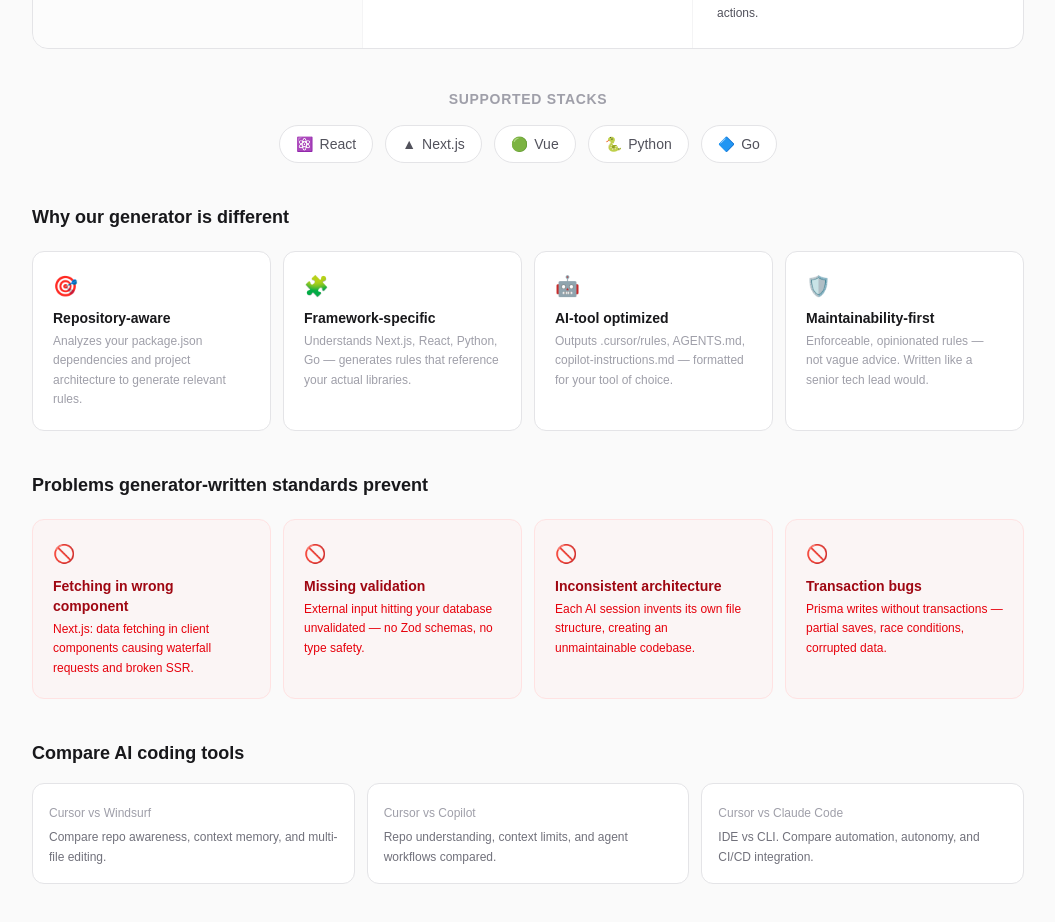
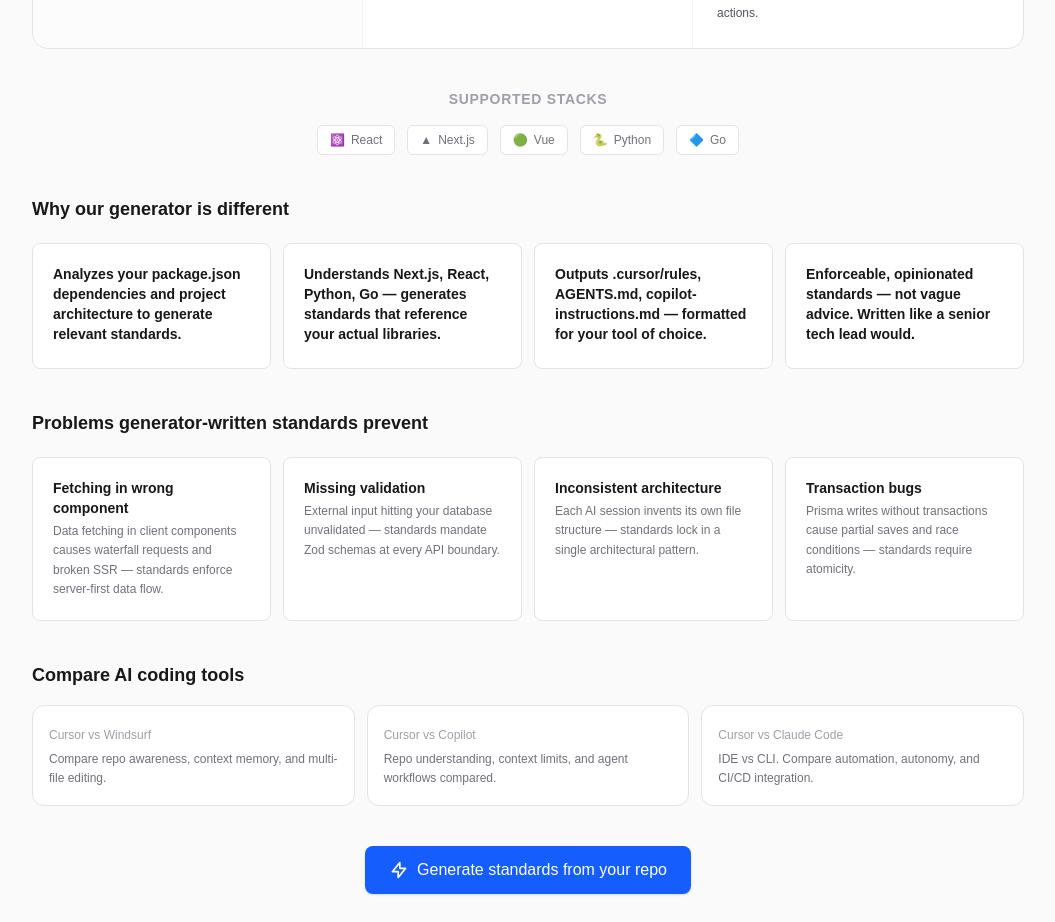
Before and after one commit to ningfd-ux/cursor-rules-cn, a Next.js app: page / in a window 1280 px wide. Shown: the part 1160-2082 px from the top of the page, without its empty margins (112-1167 px from the left). Built offline with nearby package versions, Linux system fonts and the light colour scheme.

Commit message:
refactor: emoji removal, gradient cleanup, visual unify to developer-tool style
- Removed emoji from Why cards and Problems sections
- Replaced red danger cards with clean neutral styling
- Supported Stacks: pill → badge style
- No SEO-style terms remaining on homepage

```diff
--- a/src/app/page.tsx
+++ b/src/app/page.tsx
@@ -120,7 +120,7 @@
             <Link
               key={s.href}
               href={s.href}
-              className="inline-flex items-center gap-1.5 rounded-full border border-zinc-200 bg-white px-4 py-2 text-sm text-zinc-600 transition-colors hover:border-zinc-300 hover:text-zinc-900 dark:border-zinc-700 dark:bg-zinc-900 dark:text-zinc-400 dark:hover:border-zinc-600 dark:hover:text-zinc-200"
+              className="inline-flex items-center gap-1.5 rounded-md border border-zinc-200 bg-white px-3 py-1.5 text-xs text-zinc-500 transition-colors hover:border-zinc-300 hover:text-zinc-900 dark:border-zinc-700 dark:bg-zinc-900 dark:text-zinc-400 dark:hover:border-zinc-600 dark:hover:text-zinc-200"
             >
               <span>{s.icon}</span>
               <span>{s.name}</span>
@@ -134,15 +134,14 @@
         <h2 className="mb-5 text-lg font-semibold text-zinc-900 dark:text-zinc-100">Why our generator is different</h2>
         <div className="grid gap-3 sm:grid-cols-2 lg:grid-cols-4">
           {[
-            ["🎯", "Repository-aware", "Analyzes your package.json dependencies and project architecture to generate relevant rules."],
-            ["🧩", "Framework-specific", "Understands Next.js, React, Python, Go — generates rules that reference your actual libraries."],
-            ["🤖", "AI-tool optimized", "Outputs .cursor/rules, AGENTS.md, copilot-instructions.md — formatted for your tool of choice."],
-            ["🛡️", "Maintainability-first", "Enforceable, opinionated rules — not vague advice. Written like a senior tech lead would."],
+            ["Repository-aware", "Analyzes your package.json dependencies and project architecture to generate relevant standards."],
+            ["Framework-specific", "Understands Next.js, React, Python, Go — generates standards that reference your actual libraries."],
+            ["AI-tool optimized", "Outputs .cursor/rules, AGENTS.md, copilot-instructions.md — formatted for your tool of choice."],
+            ["Maintainability-first", "Enforceable, opinionated standards — not vague advice. Written like a senior tech lead would."],
           ].map(([icon, title, desc]) => (
-            <div key={title as string} className="rounded-xl border border-zinc-200 bg-white p-5 dark:border-zinc-800 dark:bg-zinc-900">
-              <div className="mb-2 text-xl">{icon}</div>
+            <div key={title as string} className="rounded-lg border border-zinc-200 bg-white p-5 dark:border-zinc-800 dark:bg-zinc-900">
               <h3 className="text-sm font-semibold text-zinc-900 dark:text-zinc-100">{title}</h3>
-              <p className="mt-1 text-xs leading-relaxed text-zinc-400">{desc}</p>
+              <p className="mt-1 text-xs leading-relaxed text-zinc-500 dark:text-zinc-400">{desc}</p>
             </div>
           ))}
         </div>
@@ -153,15 +152,14 @@
         <h2 className="mb-5 text-lg font-semibold text-zinc-900 dark:text-zinc-100">Problems generator-written standards prevent</h2>
         <div className="grid gap-3 sm:grid-cols-2 lg:grid-cols-4">
           {[
-            ["🚫", "Fetching in wrong component", "Next.js: data fetching in client components causing waterfall requests and broken SSR."],
-            ["🚫", "Missing validation", "External input hitting your database unvalidated — no Zod schemas, no type safety."],
-            ["🚫", "Inconsistent architecture", "Each AI session invents its own file structure, creating an unmaintainable codebase."],
-            ["🚫", "Transaction bugs", "Prisma writes without transactions — partial saves, race conditions, corrupted data."],
-          ].map(([icon, title, desc]) => (
-            <div key={title as string} className="rounded-xl border border-red-100 bg-red-50/50 p-5 dark:border-red-900 dark:bg-red-950/30">
-              <div className="mb-2 text-lg">{icon}</div>
-              <h3 className="text-sm font-semibold text-red-800 dark:text-red-300">{title}</h3>
-              <p className="mt-1 text-xs leading-relaxed text-red-600 dark:text-red-400">{desc}</p>
+            ["Fetching in wrong component", "Data fetching in client components causes waterfall requests and broken SSR — standards enforce server-first data flow."],
+            ["Missing validation", "External input hitting your database unvalidated — standards mandate Zod schemas at every API boundary."],
+            ["Inconsistent architecture", "Each AI session invents its own file structure — standards lock in a single architectural pattern."],
+            ["Transaction bugs", "Prisma writes without transactions cause partial saves and race conditions — standards require atomicity."],
+          ].map(([title, desc]) => (
+            <div key={title as string} className="rounded-lg border border-zinc-200 bg-white p-5 dark:border-zinc-800 dark:bg-zinc-900">
+              <h3 className="text-sm font-semibold text-zinc-900 dark:text-zinc-100">{title}</h3>
+              <p className="mt-1 text-xs leading-relaxed text-zinc-500 dark:text-zinc-400">{desc}</p>
             </div>
           ))}
         </div>
```
